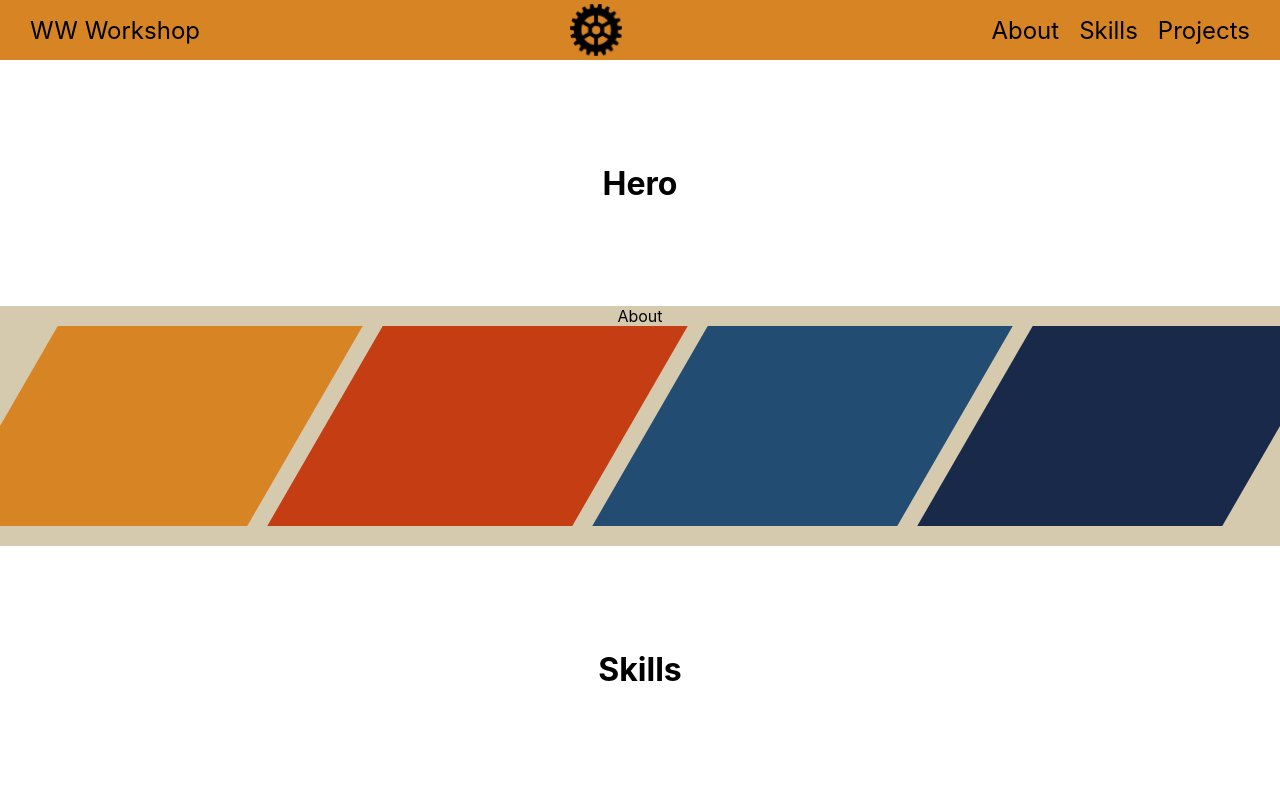
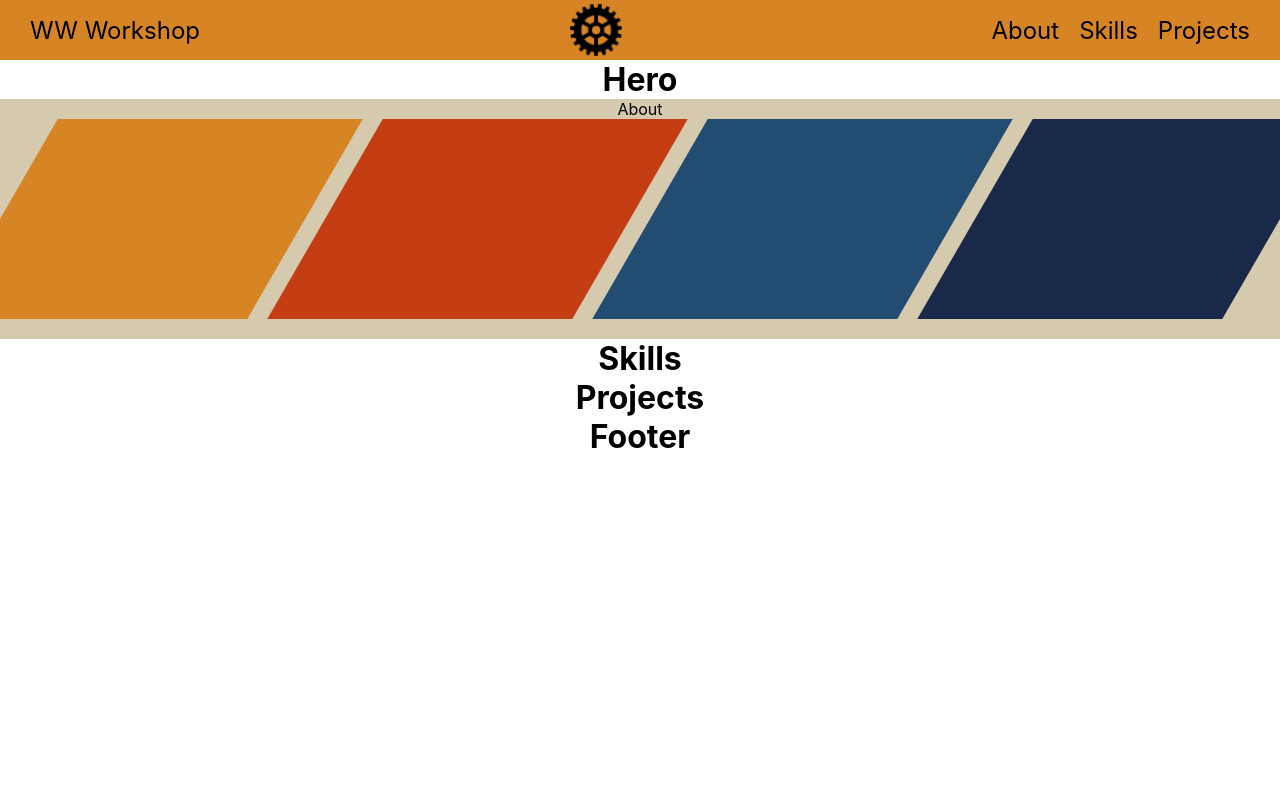
Before and after one commit to williamfwheeler/personal-site, a React (Create React App) app: page / in a window 1280 px wide. Shown: the top 800 px of the page. Built offline with nearby package versions, Linux system fonts and the light colour scheme.

Commit message:
fix nav spacing issue

```diff
--- a/src/App.css
+++ b/src/App.css
@@ -2,7 +2,7 @@
   text-align: center;
   position: absolute;
   display: grid;
-  height: 140vh;
+  /* height: 140vh; */
   width: 100vw;
   margin: 0px;
   row-gap: 0px;
--- a/src/components/nav.css
+++ b/src/components/nav.css
@@ -7,6 +7,11 @@
     --mainBlue: aquamarine;
     --mainWhite: white;
     --offWhite: #D5C9AE;
+}
+
+* {
+    margin: 0px;
+    padding: 0px;
 }
 
 
@@ -59,5 +64,5 @@
 }
 
 /* div {
-    border: solid black 1px;
+    border: solid blue 1px;
 } */
```
Also changed, not shown: 1 other file (tests, documents, lock files or other folders).
